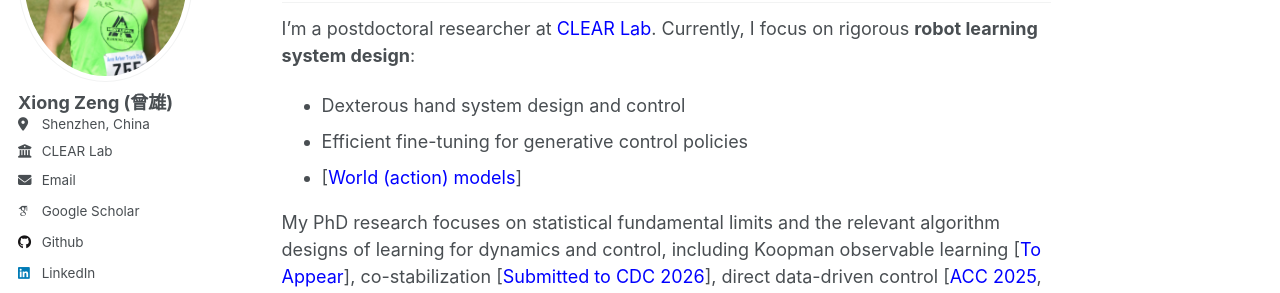
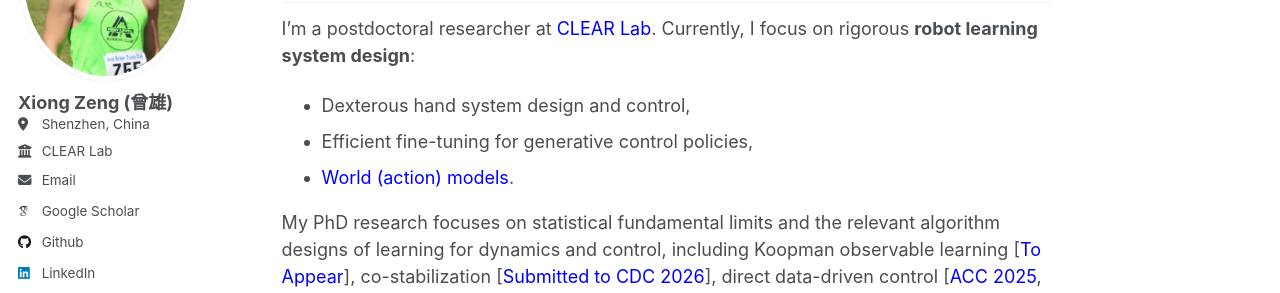
Before and after one commit to zengxiong111/zengxiong.github.io, a Jekyll site: the page built from _pages/about.md, in a window 1280 px wide and 1055 px high. Shown: the part 229-522 px from the top of the window. Built offline with Jekyll 4.4.1, drawn with Linux system fonts in a browser that asks for light colours; some web fonts are replaced; our own code applies the rules of GitHub Pages for plain Markdown files.

Commit message:
Update about.md

```diff
--- a/_pages/about.md
+++ b/_pages/about.md
@@ -10,9 +10,9 @@ redirect_from:
 
 I'm a postdoctoral researcher at <a href="https://www.wzhanglab.site/" style="color: blue;text-decoration: none;" target="_blank">CLEAR Lab</a>. Currently, I focus on rigorous **robot learning system design**:
 
-- Dexterous hand system design and control
-- Efficient fine-tuning for generative control policies
-- [<a href="https://clearlab-sustech.github.io/WorldModelSurvey/" style="color: blue;text-decoration: none;" target="_blank">World (action) models</a>]
+- Dexterous hand system design and control,
+- Efficient fine-tuning for generative control policies,
+- <a href="https://clearlab-sustech.github.io/WorldModelSurvey/" style="color: blue;text-decoration: none;" target="_blank">World (action) models</a>.
 
 
 My PhD research focuses on statistical fundamental limits and the relevant algorithm designs of learning for dynamics and control, including Koopman observable learning [<a href="https://scholar.google.com/citations?user=v4lWTTwAAAAJ&hl=en" style="color: blue;text-decoration: none;" target="_blank">To Appear</a>], co-stabilization [<a href="https://scholar.google.com/citations?user=v4lWTTwAAAAJ&hl=en" style="color: blue;text-decoration: none;" target="_blank">Submitted to CDC 2026</a>], direct data-driven control [<a href="https://web.eecs.umich.edu/~necmiye/pubs/ZengBO_acc25.pdf" style="color: blue;text-decoration: none;" target="_blank">ACC 2025</a>, <a href="https://arxiv.org/abs/2412.19705" style="color: blue;text-decoration: none;" target="_blank">TAC 2026</a>, <a href="https://a2c2.org/paper-award/o-hugo-schuck-best-paper-award#recipients" style="color: blue;text-decoration: none;" target="_blank">**O. Hugo Schuck Best Paper Award**</a>], system identification [<a href="https://arxiv.org/abs/2503.16817" style="color: blue;text-decoration: none;" target="_blank">L-CSS 2025 and CDC 2025</a>], and learning to stabilize [<a href="https://arxiv.org/abs/2311.11151" style="color: blue;text-decoration: none;" target="_blank">CDC 2023</a>].
```
